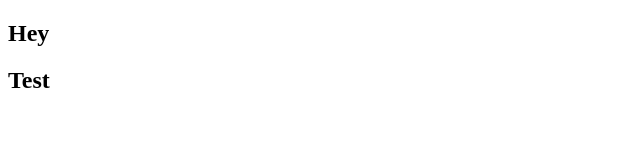
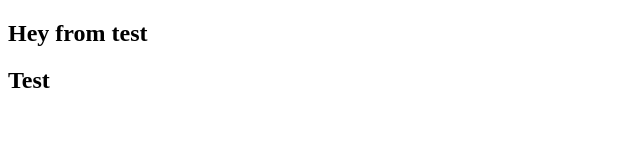
Before and after one commit to 64priyanshu/Git-Github, a plain HTML site: page index.html in a window 1280 px wide. Shown: the whole page, without its empty margins (0-640 px from the left). Drawn offline with Linux system fonts and the light colour scheme.

Commit message:
changed hey to hey from test

```diff
--- a/index.html
+++ b/index.html
@@ -4,7 +4,7 @@
     <title>Forking Github</title>
   </head>
   <body>
-    <h2>Hey</h2>
+    <h2>Hey from test</h2>
 	<h2>Test</h2>
   </body>
 </html>
```
